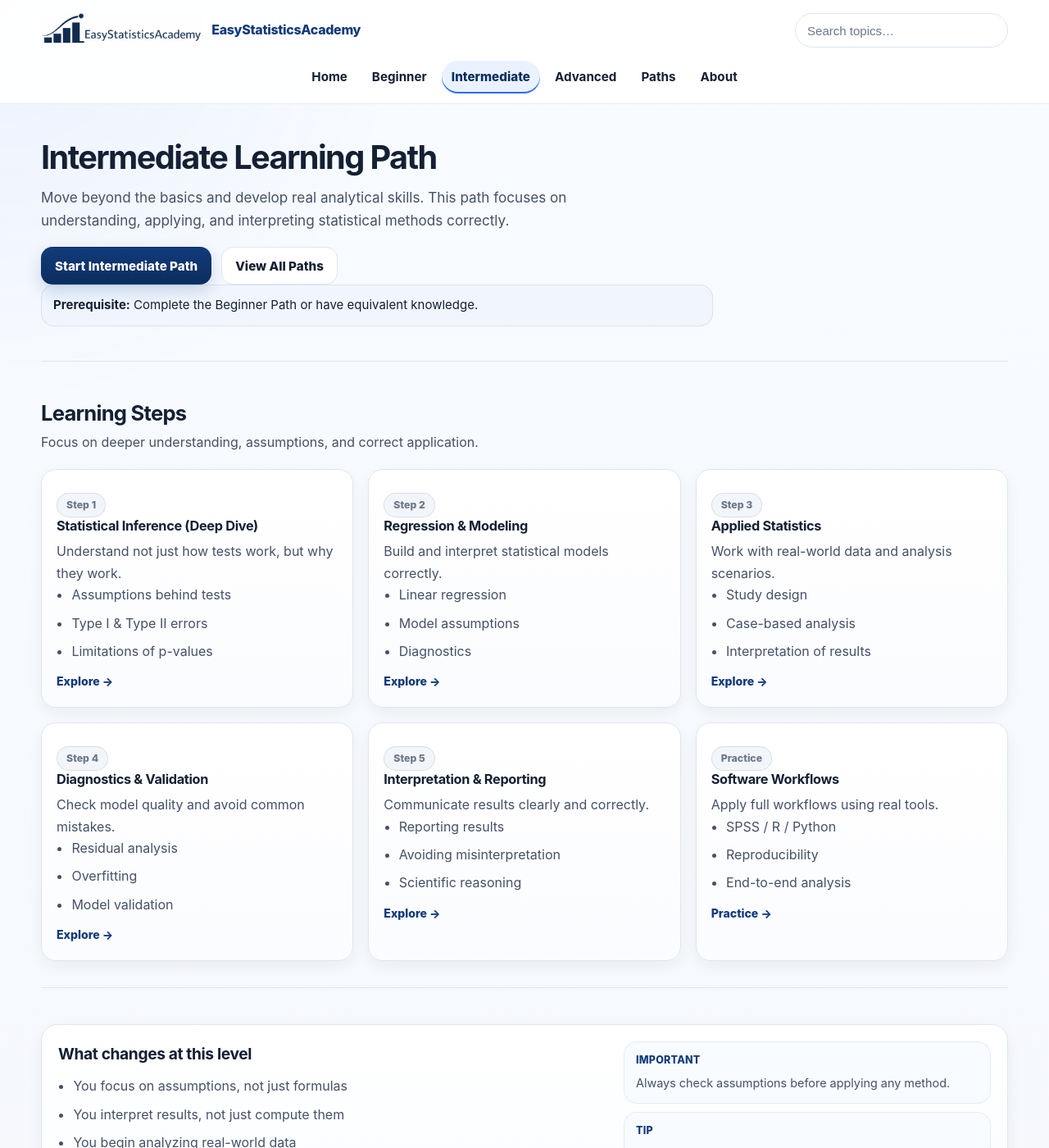
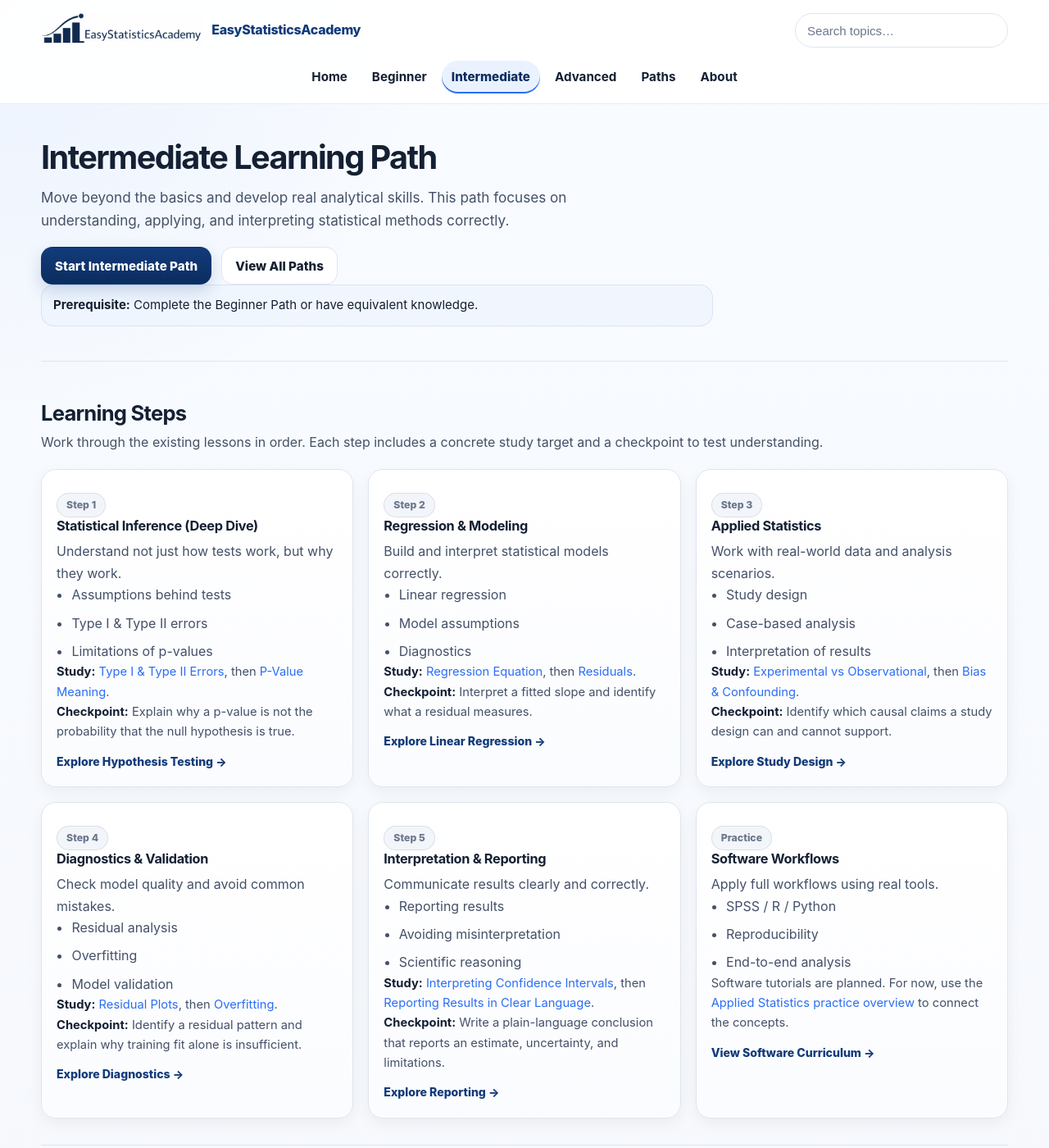
Before and after one commit to ammar-homaida-statistics/easystatisticsacademy, a Jekyll site: the page built from learning-paths/intermediate.md, in a window 1280 px wide and 1400 px high. Shown: the whole window at 82% size. Built offline with Jekyll 4.4.1, drawn with Linux system fonts in a browser that asks for light colours.

Commit message:
Add verified lesson-level checkpoints to intermediate learning path

```diff
--- a/learning-paths/intermediate.md
+++ b/learning-paths/intermediate.md
@@ -32,7 +32,7 @@ permalink: /learning-paths/intermediate/
 <section class="section" id="start">
   <div class="section-head">
     <h2>Learning Steps</h2>
-    <p>Focus on deeper understanding, assumptions, and correct application.</p>
+    <p>Work through the existing lessons in order. Each step includes a concrete study target and a checkpoint to test understanding.</p>
   </div>
 
   <div class="grid grid-3">
@@ -49,7 +49,9 @@ permalink: /learning-paths/intermediate/
         <li>Limitations of p-values</li>
       </ul>
 
-      <a class="card-foot" href="/inference/hypothesis-testing/">Explore →</a>
+      <p class="muted-mini"><strong>Study:</strong> <a href="/inference/hypothesis-testing/type1-type2-errors/">Type I &amp; Type II Errors</a>, then <a href="/inference/hypothesis-testing/p-value-meaning/">P-Value Meaning</a>.</p>
+      <p class="muted-mini"><strong>Checkpoint:</strong> Explain why a p-value is not the probability that the null hypothesis is true.</p>
+      <a class="card-foot" href="/inference/hypothesis-testing/">Explore Hypothesis Testing →</a>
     </div>
 
     <!-- STEP 2 -->
@@ -64,7 +66,9 @@ permalink: /learning-paths/intermediate/
         <li>Diagnostics</li>
       </ul>
 
-      <a class="card-foot" href="/modeling/simple-linear-regression/">Explore →</a>
+      <p class="muted-mini"><strong>Study:</strong> <a href="/modeling/simple-linear-regression/regression-equation/">Regression Equation</a>, then <a href="/modeling/simple-linear-regression/residuals/">Residuals</a>.</p>
+      <p class="muted-mini"><strong>Checkpoint:</strong> Interpret a fitted slope and identify what a residual measures.</p>
+      <a class="card-foot" href="/modeling/simple-linear-regression/">Explore Linear Regression →</a>
     </div>
 
     <!-- STEP 3 -->
@@ -79,7 +83,9 @@ permalink: /learning-paths/intermediate/
         <li>Interpretation of results</li>
       </ul>
 
-      <a class="card-foot" href="/applied-statistics/study-design/">Explore →</a>
+      <p class="muted-mini"><strong>Study:</strong> <a href="/applied-statistics/study-design/experimental-vs-observational/">Experimental vs Observational</a>, then <a href="/applied-statistics/study-design/bias-confounding/">Bias &amp; Confounding</a>.</p>
+      <p class="muted-mini"><strong>Checkpoint:</strong> Identify which causal claims a study design can and cannot support.</p>
+      <a class="card-foot" href="/applied-statistics/study-design/">Explore Study Design →</a>
     </div>
 
     <!-- STEP 4 -->
@@ -94,7 +100,9 @@ permalink: /learning-paths/intermediate/
         <li>Model validation</li>
       </ul>
 
-      <a class="card-foot" href="/modeling/diagnostics/">Explore →</a>
+      <p class="muted-mini"><strong>Study:</strong> <a href="/modeling/diagnostics/residual-plots/">Residual Plots</a>, then <a href="/modeling/model-fit-comparison/overfitting/">Overfitting</a>.</p>
+      <p class="muted-mini"><strong>Checkpoint:</strong> Identify a residual pattern and explain why training fit alone is insufficient.</p>
+      <a class="card-foot" href="/modeling/diagnostics/">Explore Diagnostics →</a>
     </div>
 
     <!-- STEP 5 -->
@@ -109,7 +117,9 @@ permalink: /learning-paths/intermediate/
         <li>Scientific reasoning</li>
       </ul>
 
-      <a class="card-foot" href="/applied-statistics/reporting/">Explore →</a>
+      <p class="muted-mini"><strong>Study:</strong> <a href="/inference/interpretation-reporting/interpreting-confidence-intervals/">Interpreting Confidence Intervals</a>, then <a href="/inference/interpretation-reporting/reporting-results-clear-language/">Reporting Results in Clear Language</a>.</p>
+      <p class="muted-mini"><strong>Checkpoint:</strong> Write a plain-language conclusion that reports an estimate, uncertainty, and limitations.</p>
+      <a class="card-foot" href="/applied-statistics/reporting/">Explore Reporting →</a>
     </div>
 
     <!-- PRACTICE -->
@@ -124,7 +134,8 @@ permalink: /learning-paths/intermediate/
         <li>End-to-end analysis</li>
       </ul>
 
-      <a class="card-foot" href="/software/">Practice →</a>
+      <p class="muted-mini">Software tutorials are planned. For now, use the <a href="/applied-statistics/practice/">Applied Statistics practice overview</a> to connect the concepts.</p>
+      <a class="card-foot" href="/software/">View Software Curriculum →</a>
     </div>
 
   </div>
```
